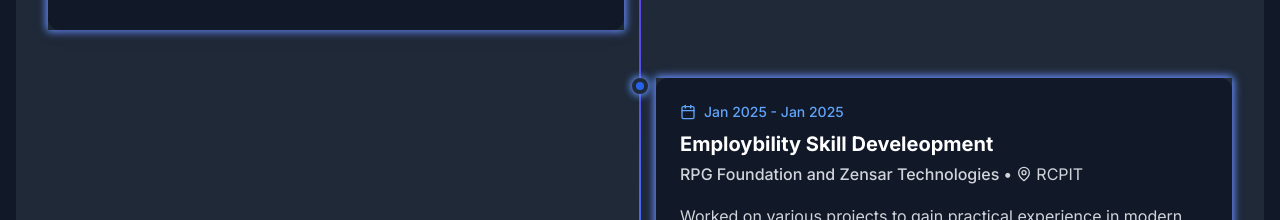
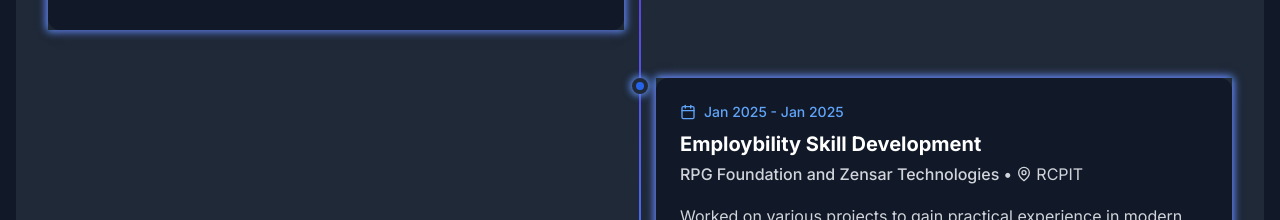
Before and after one commit to Hemali15f/Hemali-Firke-Portfolio, a React (Vite) app: page / in a window 1280 px wide. Shown: the part 1260-1480 px from the top of the page. Built offline with nearby package versions, Linux system fonts and the light colour scheme.

Commit message:
Update Experience.tsx

```diff
--- a/src/components/Experience.tsx
+++ b/src/components/Experience.tsx
@@ -14,7 +14,7 @@
       ],
     },
     {
-      title: 'Employbility Skill Develeopment',
+      title: 'Employbility Skill Development',
       company: 'RPG Foundation and Zensar Technologies',
       location: 'RCPIT',
       period: 'Jan 2025 - Jan 2025',
```
